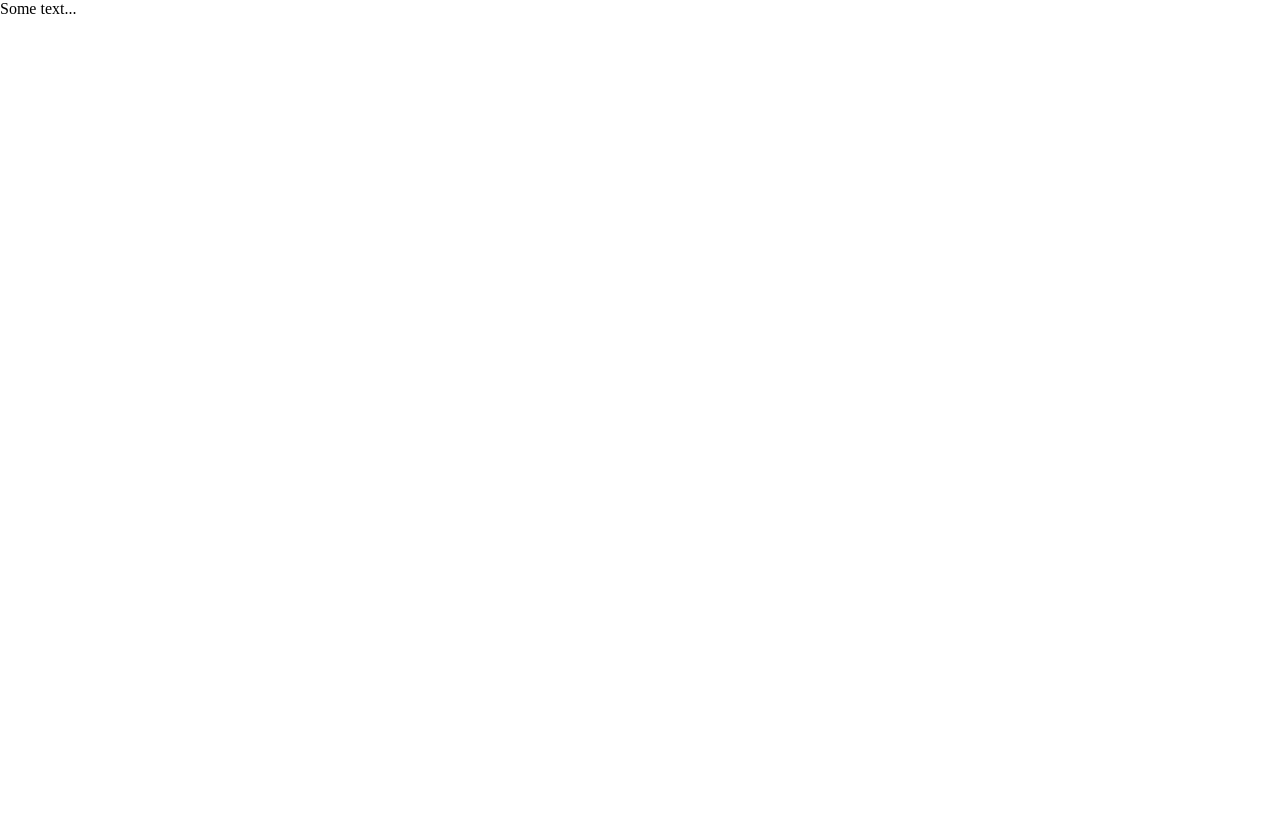
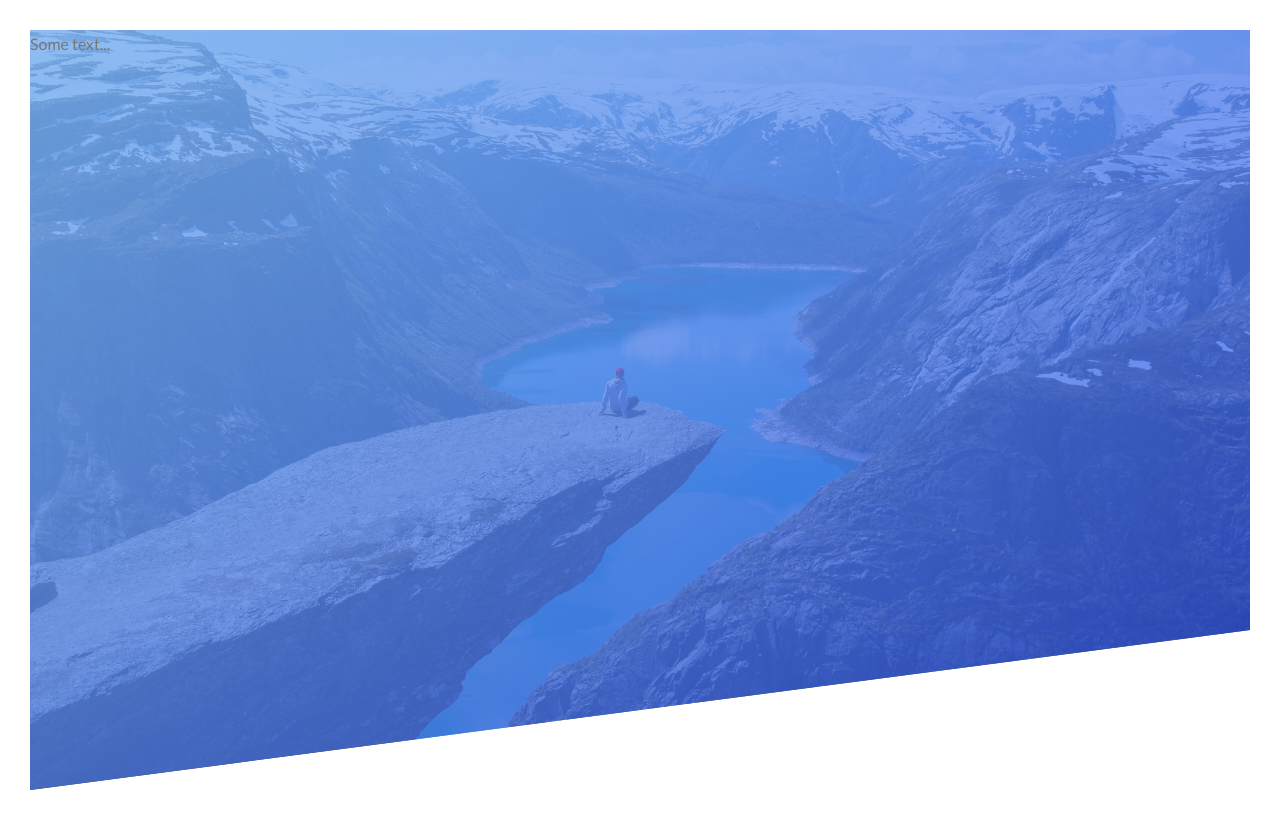
Before and after one commit to charleslukes/natours, a plain HTML site: page index.html in a window 1280 px wide. Drawn offline with Linux system fonts and the light colour scheme.

Commit message:
added the header image

```diff
--- a/style.css
+++ b/style.css
@@ -4,3 +4,20 @@
   padding: 0;
   box-sizing: border-box;
 }
+
+body {
+  font-family: 'Lato', sans-serif;
+  font-weight: 400;
+  font-size: 16px;
+  line-height: 1.7;
+  color: #777;
+  padding: 30px;
+}
+
+.header {
+  height: 95vh;
+  background-image: linear-gradient(to right bottom, #7cb3f1d8, #2d50ecb9), url(./img/hero.jpg);
+  background-size: cover;
+  background-position: top;
+  clip-path: polygon(0 0, 100% 0, 100% 75vh , 0 100%)
+}
```
Also changed, not shown: img/hero.jpg (added).
